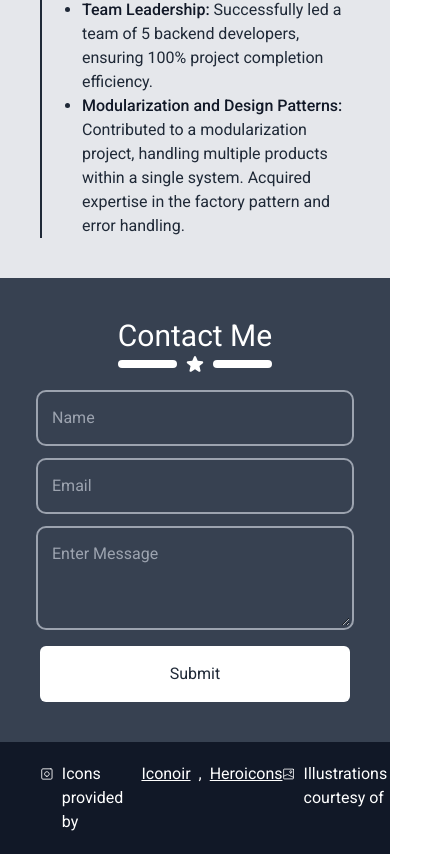
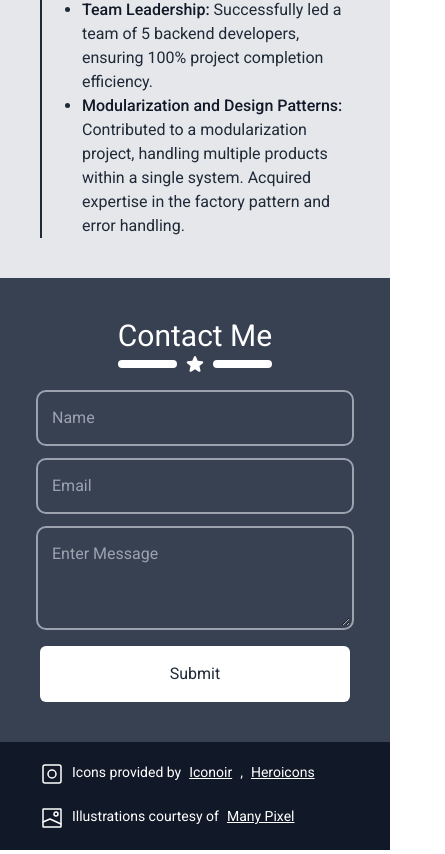
Before and after one commit to PrajwalSh0206/PrajwalSh0206.github.io, a React (Vite) app: page / in a window 390 px wide. Shown: the part 2887-3741 px from the top of the page, 445 px wide, since content can reach past the window. Built offline with nearby package versions, Linux system fonts and the light colour scheme.

Commit message:
footer-sm-added

```diff
--- a/src/components/Footer/Footer.scss
+++ /dev/null
@@ -1,3 +0,0 @@
-#contactme {
-  background-color: #181c22;
-}
--- a/src/components/Footer/Footer.tsx
+++ b/src/components/Footer/Footer.tsx
@@ -1,8 +1,6 @@
-import './Footer.scss';
-
 const FooterSection = () => {
   return (
-    <div className="w-full lg:py-10 py-5 px-10 lg:px-20 flex text-white justify-between bg-gray-900">
+    <div className="w-full lg:py-10 py-5 px-10 lg:px-20 flex text-sm md:text-base space-y-5 md:space-y-0 flex-col md:flex-row text-white justify-between bg-gray-900">
       <div className="flex space-x-2">
         <svg width="24px" height="24px" strokeWidth="1.5" viewBox="0 0 24 24" fill="none" xmlns="http://www.w3.org/2000/svg" color="currentColor">
           <path
```
